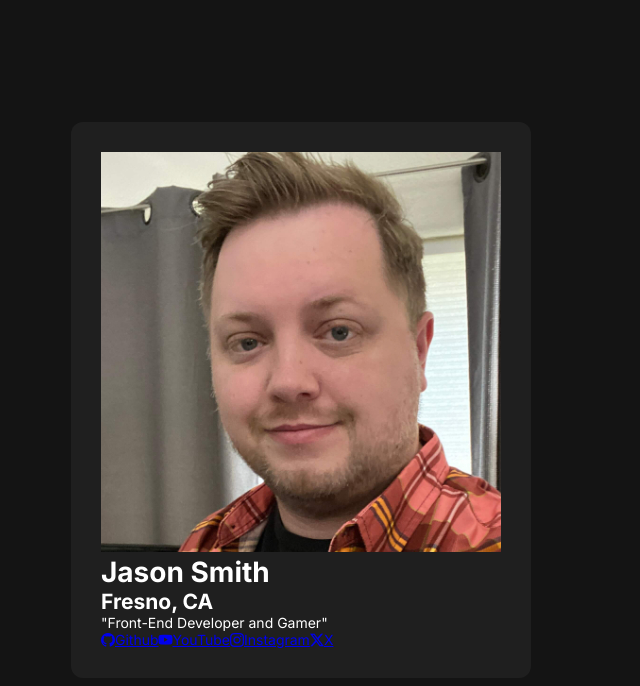
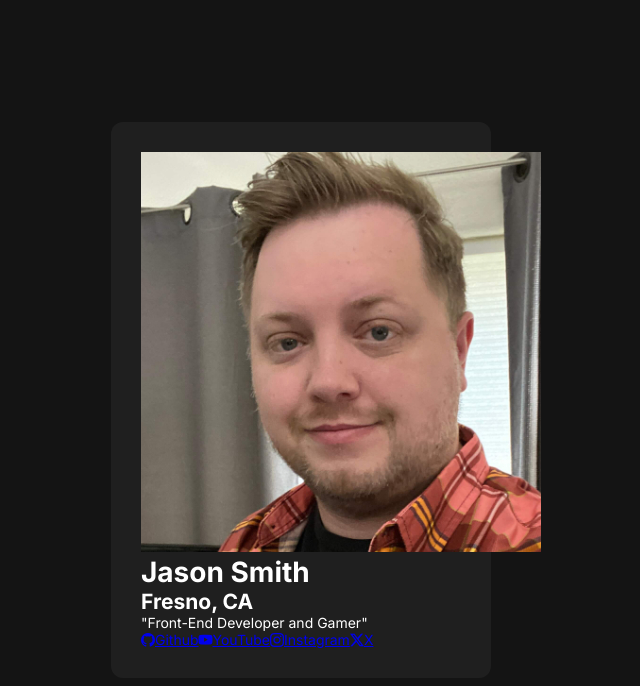
Before and after one commit to SmiJa/fm_social_links, a React (Vite) app: page / in a window 1280 px wide. Shown: the top 686 px of the page, without its empty margins (339-979 px from the left). Built offline with nearby package versions, Linux system fonts and the light colour scheme.

Commit message:
add width styles to root id

```diff
--- a/src/App.css
+++ b/src/App.css
@@ -15,6 +15,11 @@
   --grey-700: hsl(0, 0%, 20%);
   --grey-800: hsl(0, 0%, 12%);
   --grey-900: hsl(0, 0%, 8%);
+}
+
+#root {
+  width: 90%;
+  max-width: 380px;
 }
 
 body {
```
